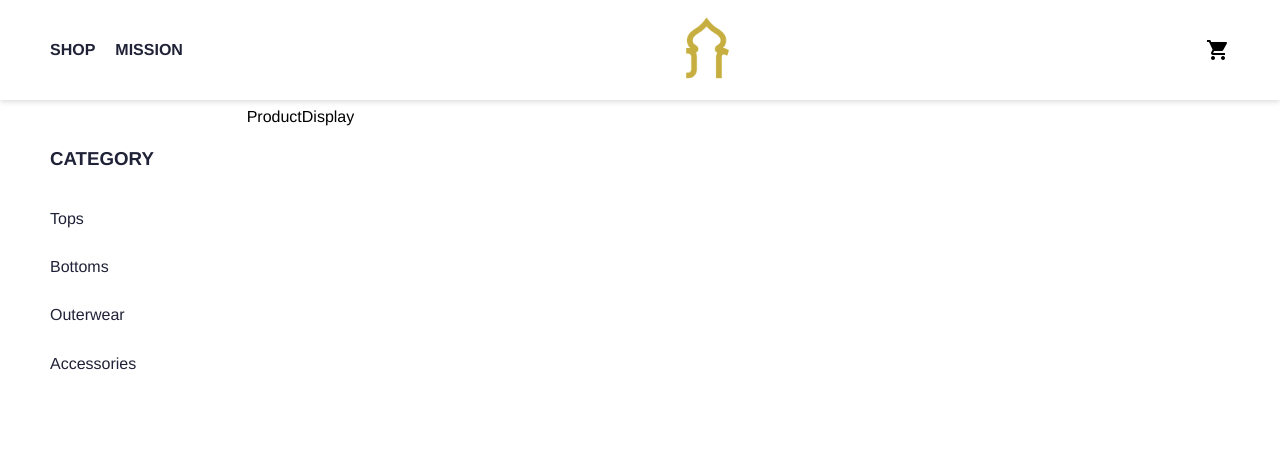
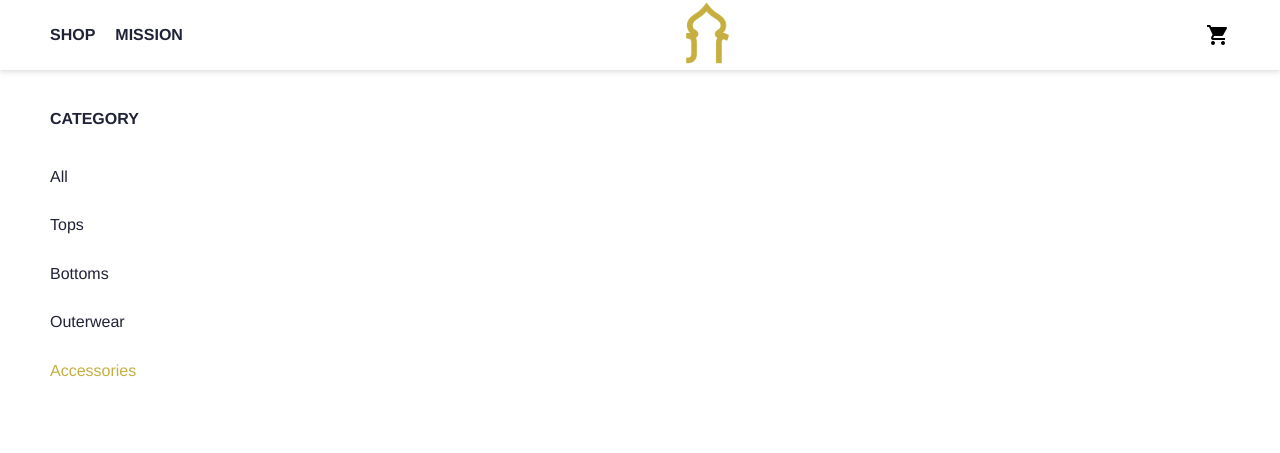
Before and after one commit to 1yzo/kuficlothing, a React app in the folder client/: page /shop/accessories in a window 1280 px wide. Built offline with nearby package versions, Linux system fonts and the light colour scheme.

Commit message:
Implement shop page routes and redux

```diff
--- /dev/null
+++ b/client/src/actions/products.js
@@ -0,0 +1,4 @@
+export const setProducts = (products) => ({
+    type: 'SET_PRODUCTS',
+    products
+});
--- a/client/src/components/DashboardPage.js
+++ b/client/src/components/DashboardPage.js
@@ -6,7 +6,7 @@ import '../styles/pages.css';
 class DashboardPage extends React.Component {
     render() {
         return (
-            <div className="page">
+            <div>
                 <div className="main-media"></div>
 
             </div>
--- a/client/src/components/Header.js
+++ b/client/src/components/Header.js
@@ -8,13 +8,13 @@ const Header = (props) => {
             <div className="padding-holder" />
             <div style={{ flex: 1, display: 'flex', alignItems: 'center', justifyContent: 'space-between' }}>
                 <div style={{ display:'flex' }}>
-                    <NavLink className="header__link" to="/shop" activeClassName="active-link" exact={true}>SHOP</NavLink>
-                    <NavLink className="header__link" to="/mission" activeClassName="active-link" exact={true}>MISSION</NavLink>
+                    <NavLink className="header__link" to="/shop/all" activeClassName="active-link">SHOP</NavLink>
+                    <NavLink className="header__link" to="/mission" activeClassName="active-link" >MISSION</NavLink>
                 </div>
                 <NavLink className="logo__link" to="/">
                     <img className="logo" src="/images/logo.PNG" alt="Kufi Clothing logo"/>
                 </NavLink>
-                <i class="material-icons">shopping_cart</i>
+                <i className="material-icons">shopping_cart</i>
             </div>
             <div className="padding-holder" />
         </div>
--- a/client/src/components/ProductDisplay.js
+++ b/client/src/components/ProductDisplay.js
@@ -1,13 +1,27 @@
 import React from 'react';
+import { connect } from 'react-redux';
+import '../styles/productDisplay.css';
 
 class ProductDisplay extends React.Component {
     render() {
         return (
-            <div>
-                ProductDisplay
+            <div className="product-display">
+                <div className="product-holder">
+                    {this.props.products.filter((product) => product.category === this.props.match.params.shopCategory)
+                        .map(({ name, image }) => (
+                            <div>
+                                <div>{name}</div>
+                                <img src={`${image}`} style={{ height: '100px' }}/>
+                            </div>
+                        ))}
+                </div>
             </div>
         );
     }
 }
 
-export default ProductDisplay;
+const mapStateToProps = (state) => ({
+    products: state.products
+});
+
+export default connect(mapStateToProps)(ProductDisplay);
--- a/client/src/components/ShopBar.js
+++ b/client/src/components/ShopBar.js
@@ -1,15 +1,17 @@
 import React from 'react';
+import { NavLink } from 'react-router-dom';
 import '../styles/shopBar.css';
 
 class ShopBar extends React.Component {
     render() {
         return (
             <div className="shop-bar">
-                <h3>CATEGORY</h3>
-                <div className="category-label">Tops</div>
-                <div className="category-label">Bottoms</div>
-                <div className="category-label">Outerwear</div>
-                <div className="category-label">Accessories</div>
+                <div className="shop-bar__title">CATEGORY</div>
+                <NavLink className="category-label" activeClassName="category-label--active" to="/shop/all">All</NavLink>
+                <NavLink className="category-label" activeClassName="category-label--active" to="/shop/tops">Tops</NavLink>
+                <NavLink className="category-label" activeClassName="category-label--active" to="/shop/bottoms">Bottoms</NavLink>
+                <NavLink className="category-label" activeClassName="category-label--active" to="/shop/outerwear">Outerwear</NavLink>
+                <NavLink className="category-label" activeClassName="category-label--active" to="/shop/accessories">Accessories</NavLink>
             </div>
         );
     }
--- a/client/src/components/ShopPage.js
+++ b/client/src/components/ShopPage.js
@@ -1,13 +1,13 @@
 import React from 'react';
+import { Route } from 'react-router-dom';
 import '../styles/pages.css';
 import ShopBar from './ShopBar';
 import ProductDisplay from './ProductDisplay';
 
 const ShopPage = () => (
     <div className="page page--shop">
-
         <ShopBar />
-        <ProductDisplay />
+        <Route path="/shop/:shopCategory" component={ProductDisplay} />
     </div>
 );
 
--- a/client/src/index.js
+++ b/client/src/index.js
@@ -6,8 +6,32 @@ import './styles/base.css';
 import AppRouter from './routers/AppRouter';
 import configureStore from './store/configureStore';
 import { Provider } from 'react-redux';
+import { setProducts } from './actions/products';
 
 const store = configureStore();
+
+store.dispatch(setProducts([
+    {
+        name: 'mukhtalif tee',
+        category: 'tops',
+        image: '/images/placeholder.JPG'
+    },
+    {
+        name: 'another tee',
+        category: 'tops',
+        image: '/images/placeholder.JPG'
+    },
+    {
+        name: 'another tee also',
+        category: 'tops',
+        image: '/images/placeholder.JPG'
+    },
+    {
+        name: 'an outerwear',
+        category: 'outerwear',
+        image: '/images/placeholder.JPG'
+    }
+]))
 
 const jsx = (
     <Provider store={store}>
--- /dev/null
+++ b/client/src/reducers/products.js
@@ -0,0 +1,10 @@
+const defaultProductsReducer = [];
+
+export default (state = defaultProductsReducer, action) => {
+    switch (action.type) {
+        case 'SET_PRODUCTS':
+            return [...state, ...action.products];
+        default:
+            return state;
+    }
+};
--- a/client/src/store/configureStore.js
+++ b/client/src/store/configureStore.js
@@ -1,12 +1,13 @@
 import { createStore, combineReducers, applyMiddleware, compose } from 'redux';
 import thunk from 'redux-thunk';
+import productsReducer from '../reducers/products';
 
 const composeEnhancers = window.__REDUX_DEVTOOLS_EXTENSION_COMPOSE__ || compose;
 
 export default () => {
     const store = createStore(
         combineReducers({
-           // No reducers yet
+           products: productsReducer
         }),
         composeEnhancers(applyMiddleware(thunk))
     );
--- a/client/src/styles/header.css
+++ b/client/src/styles/header.css
@@ -5,7 +5,7 @@
     display: flex;
     align-items: center;
     justify-content: space-between;
-    height: 10vh;
+    height: 5rem;
     position: fixed;
     width: 100%;
     padding: 1rem 0;
@@ -20,14 +20,11 @@ h1 {
     width: 73px;
 }
 
-a {
+.header__link {
+    margin-right: 2rem;
     text-decoration: none;
     color: #202237;
     font-weight: 700;
-}
-
-.header__link {
-    margin-right: 2rem;
 }
 
 .active-link {
--- a/client/src/styles/pages.css
+++ b/client/src/styles/pages.css
@@ -1,5 +1,5 @@
 .page {
-    padding-top: 13.5vh;
+    padding-top: 69.7px;
     padding-left: 5rem;
     padding-right: 5rem;
 }
--- /dev/null
+++ b/client/src/styles/productDisplay.css
@@ -0,0 +1,7 @@
+.product-display {
+    padding: 4rem 0;
+}
+
+.product-holder {
+    display: grid;
+}
--- a/client/src/styles/shopBar.css
+++ b/client/src/styles/shopBar.css
@@ -1,14 +1,24 @@
 .shop-bar {
     padding: 4rem 0;
+    display: flex;
+    flex-direction: column;
 }
 
-h3 {
+.shop-bar__title {
+    font-weight: 700;
     color:  #202237;
     margin: 0;
     margin-bottom: 4rem;
 }
 
 .category-label {
+    text-decoration: none;
+    margin: 0;
+    font-weight: 300;
     color: #202237;
     margin-bottom: 3rem;
 }
+
+.category-label--active {
+    color: #c6af40;
+}
```
Also changed, not shown: client/public/images/placeholder.JPG (added).
